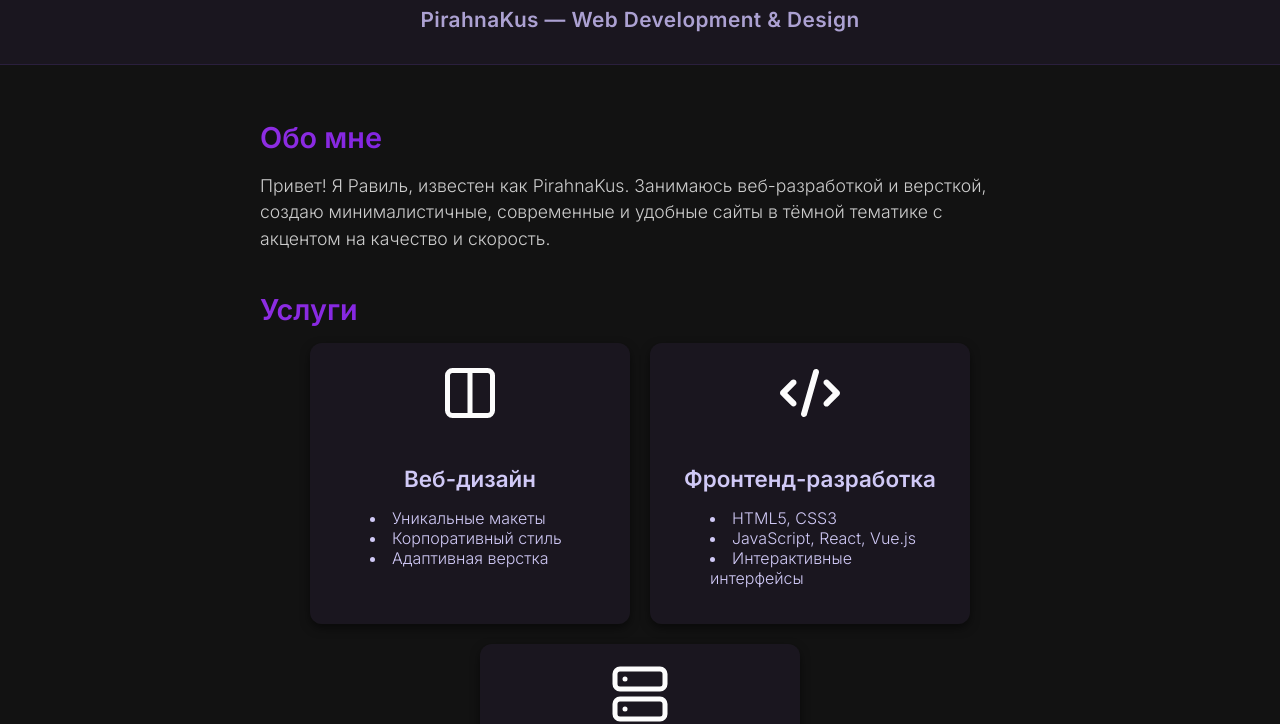
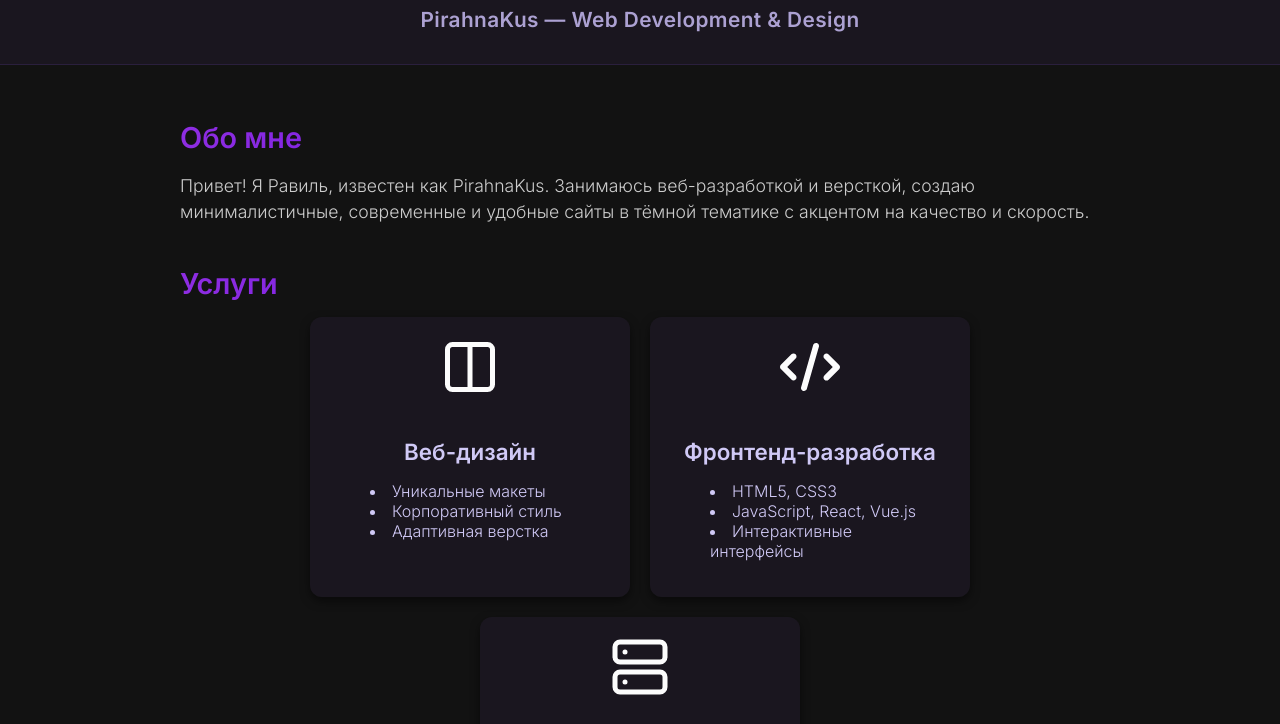
Before and after one commit to PIRAHNA123112/PIRAHNA123112.github.io, a plain HTML site: page index.html in a window 1280 px wide. Shown: the part 105-829 px from the top of the page. Drawn offline with Linux system fonts and the light colour scheme.

Commit message:
Update style.css

```diff
--- a/style.css
+++ b/style.css
@@ -130,7 +130,7 @@
 }
 
 main {
-  max-width: 760px;
+  max-width: 920px;
   margin: 2rem auto 3rem;
   padding: 0 1rem;
 }
```
